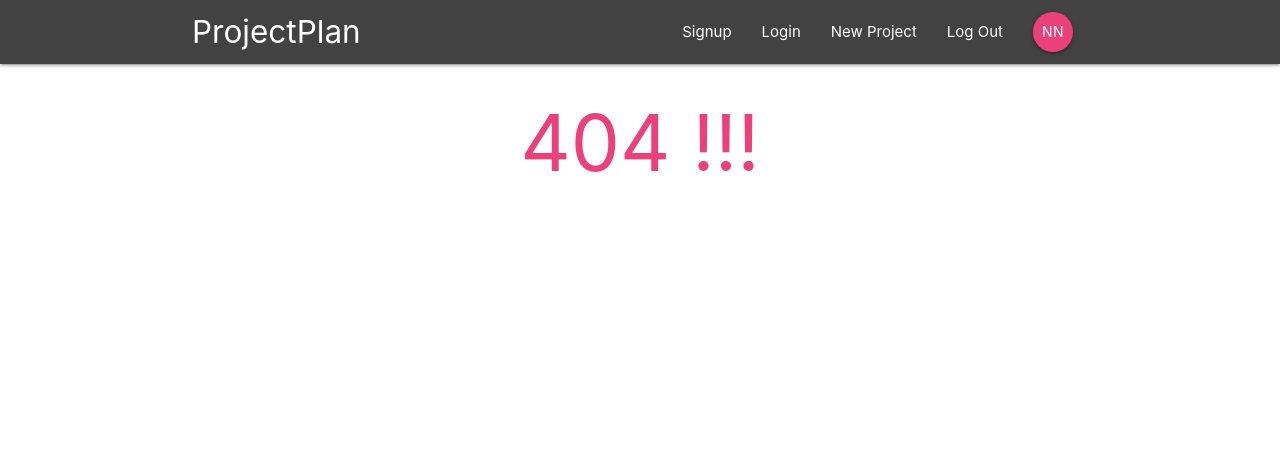
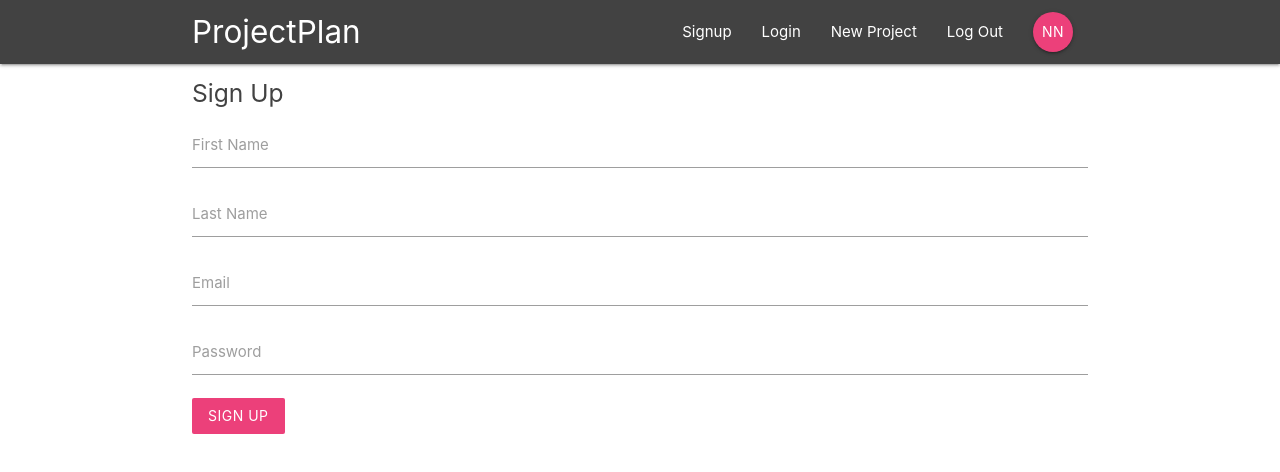
Before and after one commit to jakdev047/projectplan, a React (Create React App) app: page /signup in a window 1280 px wide. Before the commit this address had no page. Shown: the top 472 px of the page. Built offline with nearby package versions, Linux system fonts and the light colour scheme.

Commit message:
to add signin & signup Component

```diff
--- a/public/index.html
+++ b/public/index.html
@@ -21,5 +21,9 @@
   <body>
     <noscript>You need to enable JavaScript to run this app.</noscript>
     <div id="root"></div>
+
+    <!-- Compiled and minified JavaScript -->
+    <script src="https://cdnjs.cloudflare.com/ajax/libs/materialize/1.0.0/js/materialize.min.js"></script>
+
   </body>
 </html>
--- a/src/App.js
+++ b/src/App.js
@@ -9,6 +9,8 @@ import Navbar from './components/layout/Navbar';
 import Dashboard from './components/dashboard/Dashboard';
 import Error from './components/Error/Error';
 import ProjectDetails from './components/projects/ProjectDetails';
+import SigneIn from './components/auth/SigneIn';
+import SigneUp from './components/auth/SignUp';
 
 function App() {
   return (
@@ -18,6 +20,8 @@ function App() {
         <Switch>
           <Route exact path='/' component={Dashboard}/>
           <Route exact path='/projects/:id' component={ProjectDetails}/>
+          <Route exact path='/signin' component={SigneIn}/>
+          <Route exact path='/signup' component={SigneUp}/>
           <Route path='*' component={Error}/>
         </Switch>
       </div>
--- a/src/components/auth/SignUp.js
+++ b/src/components/auth/SignUp.js
@@ -0,0 +1,60 @@
+import React,{useState} from 'react';
+const SigneUp = () => {
+  // firstName,lastName,email,password
+  const [firstName,setFirstName] = useState('');
+  const [lastName,setLastName] = useState('');
+  const [email,setEmail] = useState('');
+  const [password,setPassword] = useState('');
+  const onSubmitHandler = e => {
+    e.preventDefault();
+    // data capture
+    const newData = {firstName,lastName,email,password};
+    console.log(newData);
+    //reset form field
+    setFirstName('');
+    setLastName('');
+    setEmail('');
+    setPassword('');
+  }
+  return (
+    <div className="container">
+      <form className="white" onSubmit={onSubmitHandler}>
+        <h5 className="grey-text text-darken-3">Sign Up</h5>
+        <div className="input-field">
+          <label htmlFor="firstName">First Name</label>
+          <input type="text" id="firstName" name="firstName"
+                  value={firstName}
+                  onChange={e=>setFirstName(e.target.value)}
+          />
+        </div>
+        <div className="input-field">
+          <label htmlFor="lastName">Last Name</label>
+          <input type="text" id="lastName" name="lastName"
+                  value={lastName}
+                  onChange={e=>setLastName(e.target.value)}
+          />
+        </div>
+        <div className="input-field">
+          <label htmlFor="email">Email</label>
+          <input type="email" id="email" name="email"
+                  value={email}
+                  onChange={e=>setEmail(e.target.value)}
+          />
+        </div>
+        <div className="input-field">
+          <label htmlFor="password">Password</label>
+          <input type="password" id="password" name="password"
+                  value={password}
+                  onChange={e=>setPassword(e.target.value)}
+          />
+        </div>
+        <div className="input-field">
+          <button className="btn pink lighten-1 z-depth-0">
+            Sign Up
+          </button>
+        </div>
+      </form>
+    </div>
+  );
+};
+export default SigneUp;
--- a/src/components/auth/SigneIn.js
+++ b/src/components/auth/SigneIn.js
@@ -0,0 +1,44 @@
+import React,{useState} from 'react';
+const SigneIn = () => {
+  // email,password
+  const [email,setEmail] = useState('');
+  const [password,setPassword] = useState('');
+  const onSubmitHandler = e => {
+    e.preventDefault();
+    // data capture
+    const newData = {email,password};
+    console.log(newData);
+    //reset form field
+    setEmail('');
+    setPassword('');
+  }
+  return (
+    <div className="container">
+      <form className="white" onSubmit={onSubmitHandler}>
+        <h5 className="grey-text text-darken-3">
+          Sign In
+        </h5>
+        <div className="input-field">
+          <label htmlFor="email">Email</label>
+          <input type="email" id="email" name="email"
+                  value={email}
+                  onChange={e=>setEmail(e.target.value)}
+          />
+        </div>
+        <div className="input-field">
+          <label htmlFor="password">Password</label>
+          <input type="password" id="password" name="password"
+                  value={password}
+                  onChange={e=>setPassword(e.target.value)}
+          />
+        </div>
+        <div className="input-field">
+          <button className="btn pink lighten-1 z-depth-0">
+            Login
+          </button>
+        </div>
+      </form>
+    </div>
+  );
+};
+export default SigneIn;
```
